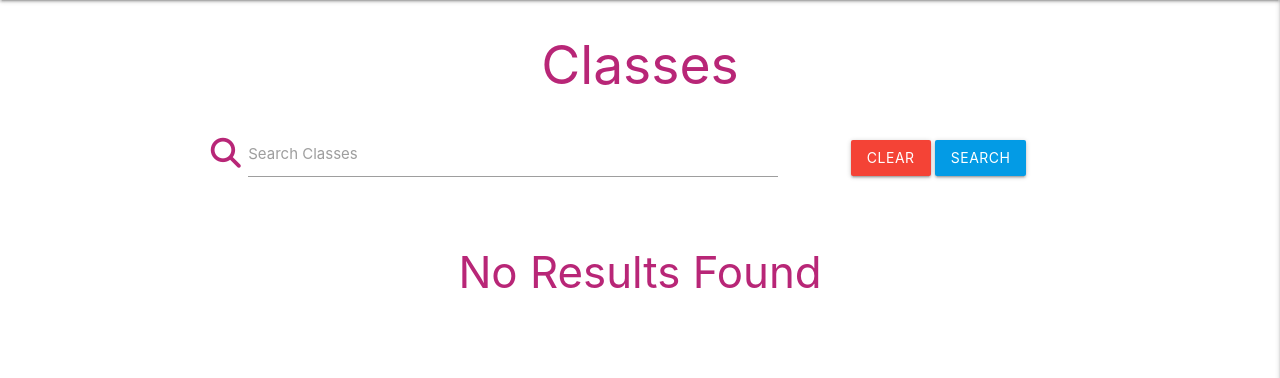
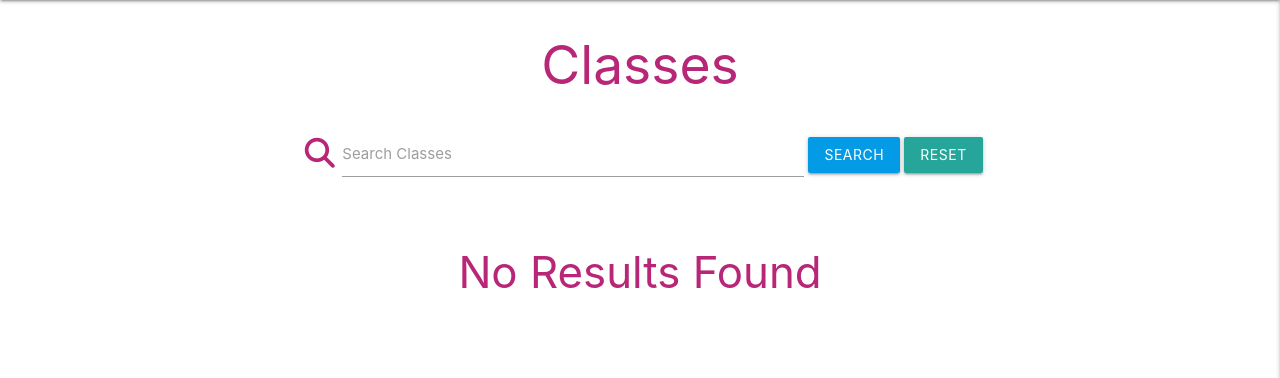
Before and after one commit to monika-hrda/yoga-hub, a Flask app: page /search in a window 1280 px wide. Shown: the part 64-442 px from the top of the page. Run offline with Flask 2, Linux system fonts and the light colour scheme; data that the repository does not hold is empty; some libraries are stand-ins or nearby versions.

Commit message:
Fix positioning of search area elements

```diff
--- a/static/css/style.css
+++ b/static/css/style.css
@@ -48,7 +48,21 @@ button.btn-large, button::after {
     background: var(--opal);
 }
 
-/* ---------------------------------------- Classes on Cards */
+/* ---------------------------------------- Search area */
+
+.search-button-field, .search-input-field {
+    display: inline-block;
+}
+
+.search-input-field {
+    width: 70%;
+}
+
+.search-area {
+    margin:auto;
+}
+
+/* ---------------------------------------- Yoga Classes on Cards */
 
 .card-content .fa-solid {
     color: var(--violet-red);
--- a/static/js/script.js
+++ b/static/js/script.js
@@ -6,7 +6,7 @@ $(document).ready(function () {
     $(".sidenav").sidenav({edge: "right"});
     $(".collapsible").collapsible();
     $(".tooltipped").tooltip();
-    $('input#class_name, textarea#description').characterCounter();
+    $('input#class_name, textarea#description, input#location').characterCounter();
     $(".datepicker").datepicker({
         format: "dd mmmm, yyyy",
         firstDay: 1,
@@ -20,6 +20,8 @@ $(document).ready(function () {
     });
     $("select").formSelect();
 
+
+    // code for custom Materialize select validation from Task Manager walkthrough (Tim Nelson)
     validateMaterializeSelect();
 
     function validateMaterializeSelect() {
--- a/templates/classes.html
+++ b/templates/classes.html
@@ -7,16 +7,18 @@
     <div class="row">
         <form action="{{ url_for('search') }}" method="post" class="col s12">
             <div class="row valign-wrapper center-align">
-                <div class="input-field col s12 m8">
+                <div class="col s12 m10 search-area">
+                    <div class="input-field search-input-field">
                         <i class="fas fa-search prefix"></i>
                         <input type="text" name="query" id="query" minlength="3" class="validate" required>
                         <label for="query">Search Classes</label>
                     </div>
-                <div class="col s12 m4">
-                    <a href="{{ url_for('get_classes') }}" class="red btn">Clear</a>
+                    <div class="search-button-field">
                         <button type="submit" class="light-blue darken-1 btn">
                             Search
                         </button>
+                        <a href="{{ url_for('get_classes') }}" class="btn">Reset</a>
+                    </div>
                 </div>
             </div>
         </form>
```
Lines whose indentation alone changed are shown as unchanged.
